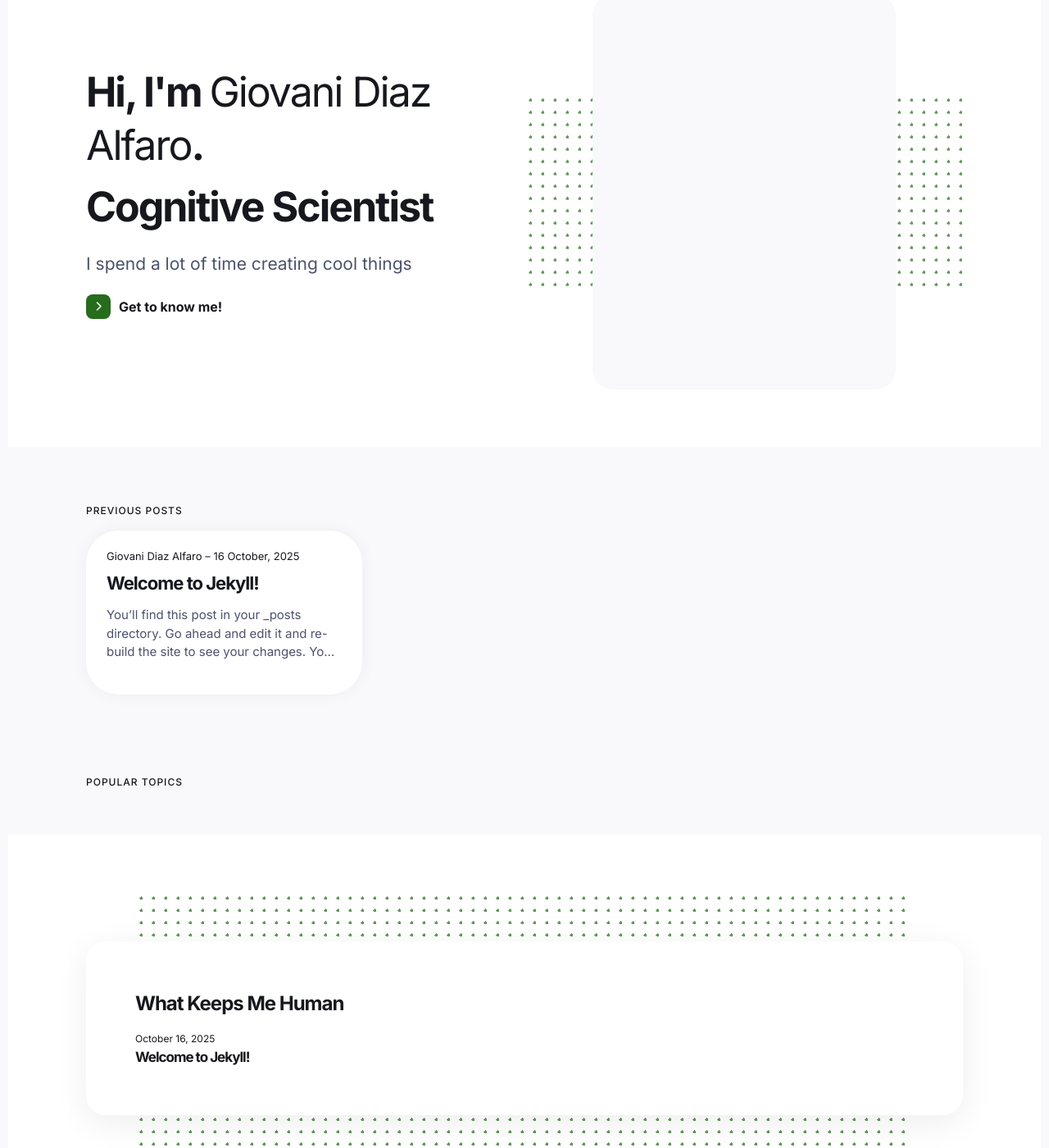
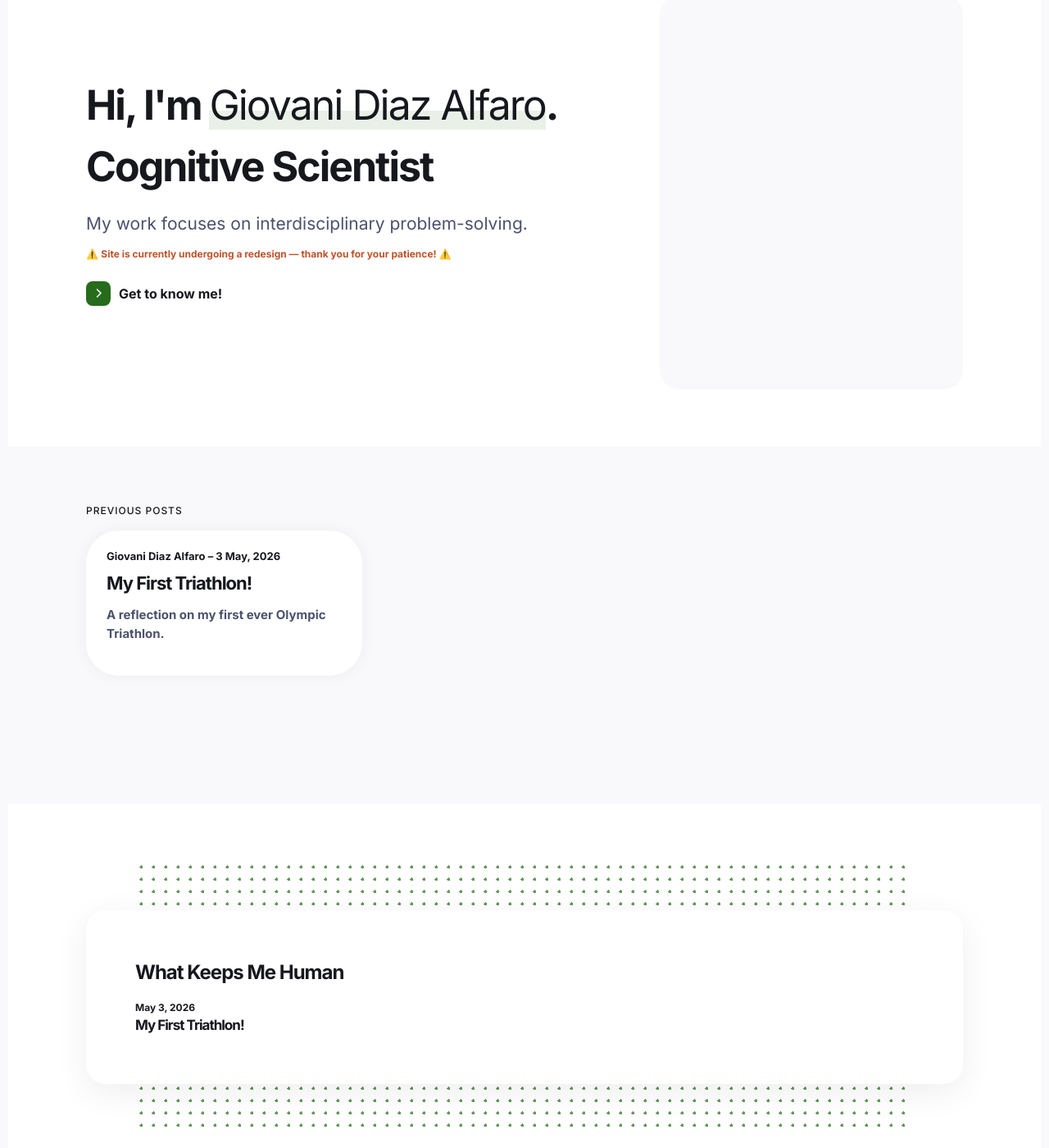
Before and after one commit to giovanidiazalfaro/giovanidiazalfaro.github.io, a Jekyll site: the page built from index.html, in a window 1280 px wide and 1400 px high, scrolled down 257 px. Shown: the whole window at 82% size. Built offline with Jekyll 4.4.1, drawn with Linux system fonts in a browser that asks for light colours; the list of posts is cut into pages by our own code; some of the changed lines change nothing that is shown.

Commit message:
Various formatting and 'What makes me Human' section adjustments

```diff
--- a/_data/settings.yml
+++ b/_data/settings.yml
@@ -12,12 +12,12 @@ menu__settings:
   menu__items:
     - title: "About"
       url: "/about/"
-    - #title: "Research"
-      #url: "/contact/"
     - title: "Experience"
       url: "/Experience/"
     - title: "Contact"
-      url: "/contact/"
+      url: "/Contact/"
+    - #title: "Other"
+      #url: "/Other/"
     #- title: "Pages"
 
      # submenu:
@@ -32,7 +32,7 @@ menu__settings:
 author:
   author__name: Giovani Diaz Alfaro
   author__avatar: "/images/GDA_Headshot_Coat_Avatar.jpg"
-  author__bio: I'm a cognitive scientist who's passionate about bringing projects to life! I love learning new things and jumping headfirst into solving problems.
+  author__bio: I'm a scientist who's passionate about bringing projects to life! I'm extremely interested in exploring how problems that span across various discplines manifest in the real world, and jumping headfirst into solving these issues.
 
 
 #-------------------------------
@@ -61,7 +61,7 @@ links__item:
 hero:
   hero__title: Hi, I'm <span>Giovani Diaz Alfaro</span>. # Wrap text in a <span></span> tag to highlight and underline text.
   hero__job: Cognitive Scientist
-  hero__description: I spend a lot of time creating cool things
+  hero__description: "My work focuses on interdisciplinary problem-solving.<br><span style='font-size: 0.75rem; color: #C0522A;'>⚠️ <strong>Site is currently undergoing a redesign — thank you for your patience!<strong> ⚠️</span>"
   hero__button__text: Get to know me!
   hero__button__link: "/about/"
   hero__image: "/images/GDA_Headshot_Coat_Resized.jpg"
--- a/_includes/section-tags.html
+++ b/_includes/section-tags.html
@@ -5,7 +5,7 @@
       <div class="col col-12">
 
         <div class="section__head">
-          <h3 class="section__title">Popular Topics</h3>
+          <h3 class="section__title"></h3>
         </div>
 
         {% capture site_tags %}{% for tag in site.tags %}{{ tag | first }}{% unless forloop.last %},{% endunless %}{% endfor %}{% endcapture %}
--- a/_posts/2025-10-16-welcome-to-jekyll.markdown
+++ /dev/null
@@ -1,29 +0,0 @@
----
-layout: post
-title:  "Welcome to Jekyll!"
-date:   2025-10-16 15:20:49 -0400
-categories: jekyll update
----
-You’ll find this post in your `_posts` directory. Go ahead and edit it and re-build the site to see your changes. You can rebuild the site in many different ways, but the most common way is to run `jekyll serve`, which launches a web server and auto-regenerates your site when a file is updated.
-
-Jekyll requires blog post files to be named according to the following format:
-
-`YEAR-MONTH-DAY-title.MARKUP`
-
-Where `YEAR` is a four-digit number, `MONTH` and `DAY` are both two-digit numbers, and `MARKUP` is the file extension representing the format used in the file. After that, include the necessary front matter. Take a look at the source for this post to get an idea about how it works.
-
-Jekyll also offers powerful support for code snippets:
-
-{% highlight ruby %}
-def print_hi(name)
-  puts "Hi, #{name}"
-end
-print_hi('Tom')
-#=> prints 'Hi, Tom' to STDOUT.
-{% endhighlight %}
-
-Check out the [Jekyll docs][jekyll-docs] for more info on how to get the most out of Jekyll. File all bugs/feature requests at [Jekyll’s GitHub repo][jekyll-gh]. If you have questions, you can ask them on [Jekyll Talk][jekyll-talk].
-
-[jekyll-docs]: https://jekyllrb.com/docs/home
-[jekyll-gh]:   https://github.com/jekyll/jekyll
-[jekyll-talk]: https://talk.jekyllrb.com/
--- /dev/null
+++ b/_posts/2026-05-03-my-first-triathlon.markdown
@@ -0,0 +1,62 @@
+---
+layout: post
+title:  "My First Triathlon!"
+date:   2026-05-03 15:20:49 -0400
+categories: What Keeps Me Human
+description: "A reflection on my first ever Olympic Triathlon."
+---
+
+<strong>Background</strong>
+
+In December 2025 I decided that it was time to “get some fitness back” after doing a powerbuilding program for about 1.5-2yrs. Hadn’t done any competitive sporting since CrossFit pre-covid.
+
+So, in Jan 2026 I signed up for this event as my first ever triathlon. I had played water polo in high school, ran a bit of track and field, and had no cycling experience. Got a road bike, switched gyms to have pool access, and picked up Omnia Performance’s Strength + Olympic Triathlon Program.
+
+I was super excited to not only reap the rewards of my training, but also:
+
+<ol style="margin-left: 1.5rem;">
+  <li>Feel that competitiveness in the air again.</li>
+  <li>Enjoy feeling "fit" again.</li>
+  <li>Learn some new skills, and enjoy the process of making progress in them.</li>
+</ol>
+
+<strong>Swim<strong>
+
+To start off, none of us thought the swim would happen. Tornado warning the day before, red flag beach warnings all week for rip currents – the water had not been calm. Come 6:45am on race day we’re all standing on the shore looking at 6-8ft waves crashing over the buoys as they rearrange the course a few times. “There’s no way we’re swimming today”, we all said to each other. 7:00am comes around. “Let’s get this show on the road everyone! Yellow caps up!”
+
+Someway, somehow, I had no nerves standing at the front of the pack. Quite literally no one, even those doing IM Jacksonville in two weeks, wanted to start up front. A few of us first timers said “Screw it, why not?”. It had been a while since I’ve competed in any sporting event, and this feeling of complete ease prior to the start felt so alien, though very much welcomed.
+
+Once I got running from the start, the swim became an insane, yet exciting experience. The water was unforgiving, but I was having SO much fun. The waves were never ending, so I had to sight much more frequently in hopes I’d end up at the peak of a wave and could finally see the next buoy. At one point, a rogue wave flipped me and a few others pretty hard on the way back in from the first lap, and a few people lost their goggles (seeing this happen made me feel so bad – noted to bring extra goggles next time in case others, or even myself, have that happen). Second lap I swam in the complete wrong direction after the first buoy because I could not catch sight of the next after numerous sighting attempts, and by the time a lifeguard redirected me on jet ski the current kept me swimming well outside of the course leading me to swim maybe an extra 200m by the end of both laps. But we did it, and wow that was one hell of a first swim experience. Came out with a 1:47/100 split breaking all of my swims on record.
+
+*26:43 – 1:47min/100m*
+
+<iframe width="315" height="560" src="https://youtube.com/embed/oTmZ1EhKNVw" frameborder="0" allowfullscreen></iframe>
+
+<iframe width="315" height="560" src="https://youtube.com/embed/kZeF2iA8q34" frameborder="0" allowfullscreen></iframe>
+
+<iframe width="315" height="560" src="https://youtube.com/embed/FHjWojbzdKM" frameborder="0" allowfullscreen></iframe>
+
+
+
+
+
+
+
+
+
+
+
+
+{% highlight ruby %}
+def print_hi(name)
+  puts "Hi, #{name}"
+end
+print_hi('Tom')
+#=> prints 'Hi, Tom' to STDOUT.
+{% endhighlight %}
+
+Check out the [Jekyll docs][jekyll-docs] for more info on how to get the most out of Jekyll. File all bugs/feature requests at [Jekyll’s GitHub repo][jekyll-gh]. If you have questions, you can ask them on [Jekyll Talk][jekyll-talk].
+
+[jekyll-docs]: https://jekyllrb.com/docs/home
+[jekyll-gh]:   https://github.com/jekyll/jekyll
+[jekyll-talk]: https://talk.jekyllrb.com/
```
